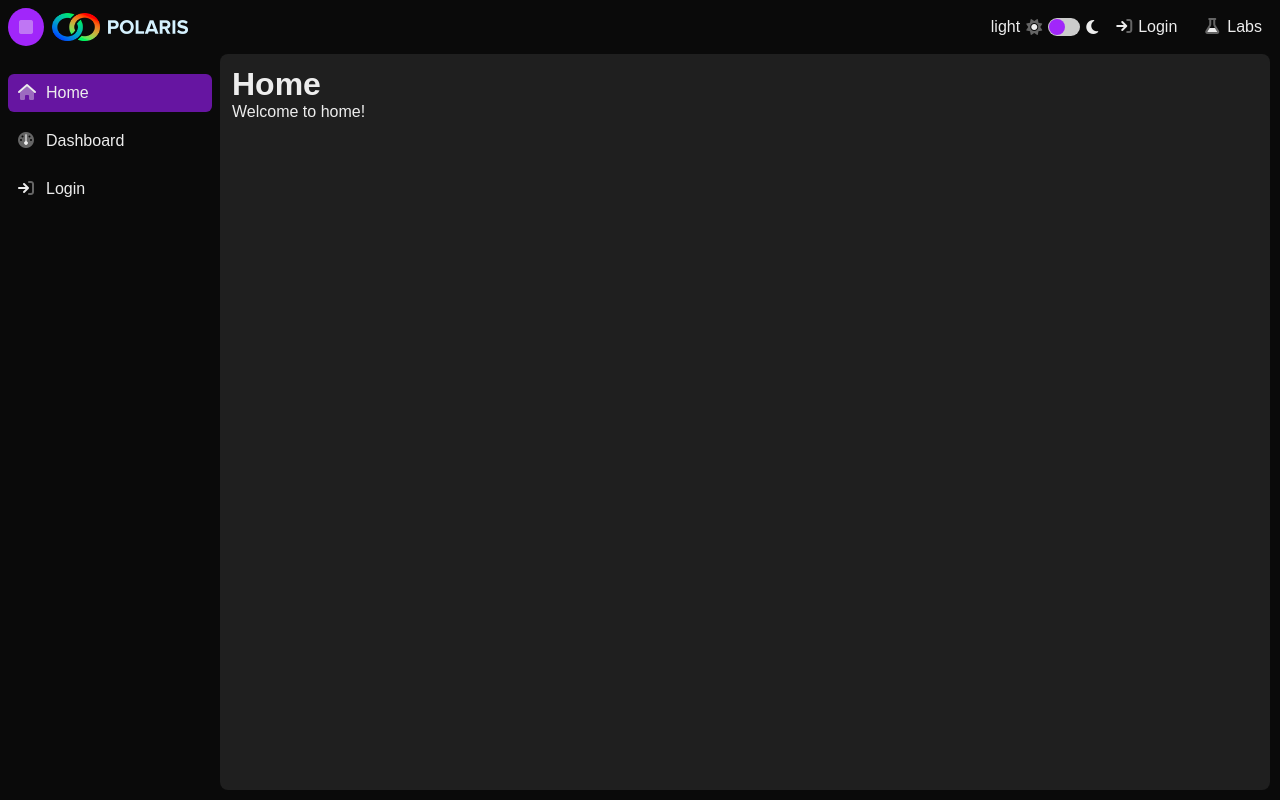
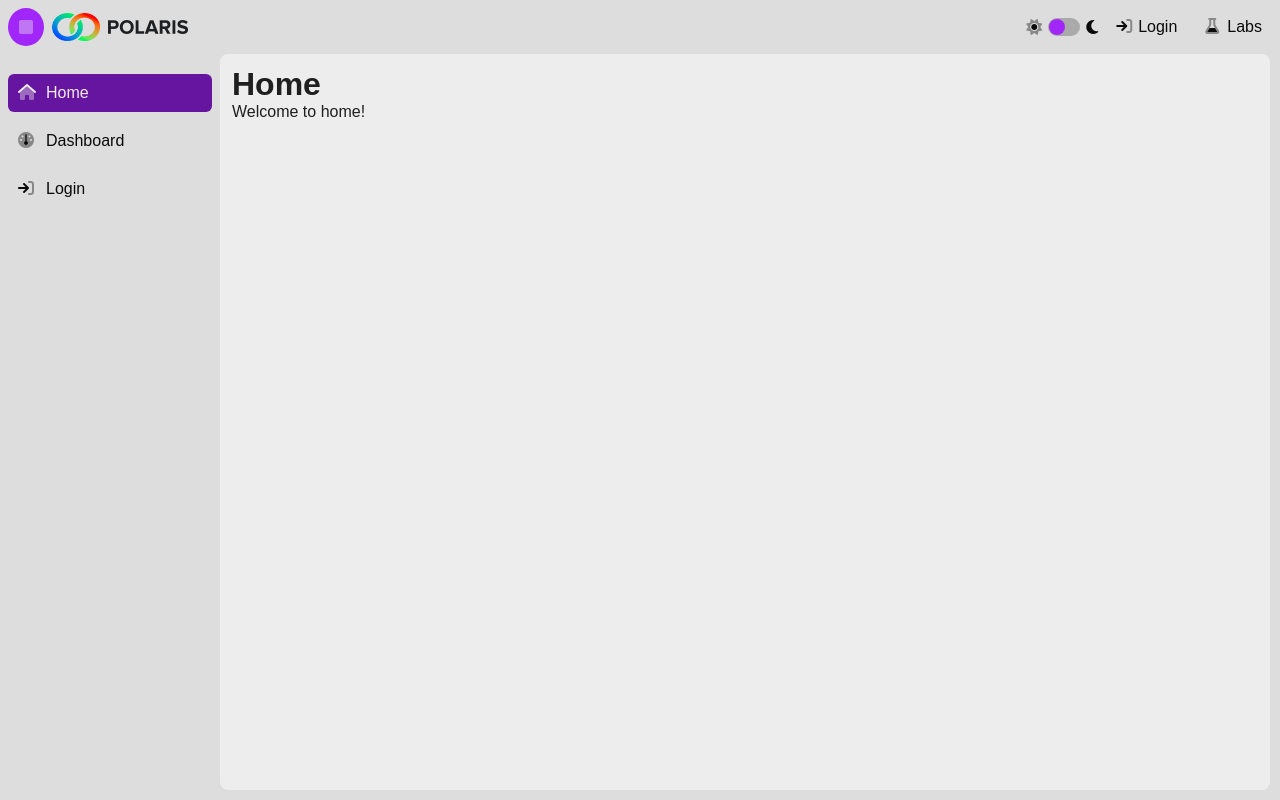
Before and after one commit to neofuture/polaris-nextjs, a Next.js app: page / in a window 1280 px wide. Built offline with nearby package versions, Linux system fonts and the light colour scheme; no server answers.

Commit message:
Theme switcher

```diff
--- a/src/app/globals.css
+++ b/src/app/globals.css
@@ -1,27 +1,4 @@
 :root {
-    --background: #0a0a0a;
-    --foreground: #ededed;
-    --background-main: #1f1f1f;
-    --foreground-main: #ededed;
-
-    --nav-link-color: #ededed;
-    --nav-link-highlight-color: #ededed;
-    --button-color: #ededed;
-    --container-background-color: #0a0a0a;
-
-
-
-    /*--background: #ededed;*/
-    /*--foreground: #0a0a0a;*/
-    /*--background-main: #ededed;*/
-    /*--foreground-main: #1f1f1f;*/
-
-    /*--nav-link-color: #0a0a0a;*/
-    /*--nav-link-highlight-color: #ededed;*/
-    /*--button-color: #ededed;*/
-    /*--container-background-color: #dedddd;*/
-
-
 
     --light-primary: #a126fa;
     --dark-primary: #6615a1;
@@ -32,6 +9,30 @@
     --navbar-height: 54px;
 
     --transition-delay: 250ms;
+}
+
+.dark {
+    --background: #0a0a0a;
+    --foreground: #ededed;
+    --background-main: #1f1f1f;
+    --foreground-main: #ededed;
+
+    --nav-link-color: #ededed;
+    --nav-link-highlight-color: #ededed;
+    --button-color: #ededed;
+    --container-background-color: #0a0a0a;
+}
+
+.light {
+    --background: #ededed;
+    --foreground: #0a0a0a;
+    --background-main: #ededed;
+    --foreground-main: #1f1f1f;
+
+    --nav-link-color: #0a0a0a;
+    --nav-link-highlight-color: #ededed;
+    --button-color: #ededed;
+    --container-background-color: #dedddd;
 }
 
 html,
@@ -46,6 +47,7 @@ body {
     font-family: Arial, Helvetica, sans-serif;
     -webkit-font-smoothing: antialiased;
     -moz-osx-font-smoothing: grayscale;
+    transition: background-color var(--transition-delay), color var(--transition-delay);
 }
 
 * {
--- a/src/components/microcomponents/toggle/toggle.module.css
+++ b/src/components/microcomponents/toggle/toggle.module.css
@@ -1,7 +1,7 @@
 .toggle {
     width: 32px;
     height: 18px;
-    background-color: #ccc;
+    background-color: #aaa;
     border-radius: 25px;
     position: relative;
     cursor: pointer;
@@ -17,7 +17,7 @@
     position: absolute;
     top: 1px;
     left: 1px;
-    transition: left 0.3s;
+    transition: left 0.1s;
 }
 
 .toggled {
--- a/src/components/top-navigation/top-navigation.component.tsx
+++ b/src/components/top-navigation/top-navigation.component.tsx
@@ -24,10 +24,6 @@ const TopNavigation: React.FC<TopNavigationProps> = ({ project }) => {
         setIsToggled(theme === 'dark');
     }, [theme]);
 
-    // const handleToggle = () => {
-    //     toggleTheme();
-    // };
-
     return (
         <header className={styles.header}>
             <nav className={styles['first-nav']}>
@@ -36,13 +32,12 @@ const TopNavigation: React.FC<TopNavigationProps> = ({ project }) => {
                         iconName={isSidebarOpen ? "fad fa-square" : "fad fa-sidebar"}/>
                 <div className={styles.logo}>
                     <Image src='/images/hoops.png' width='48' height='28' alt={project}/>
-                    <Image src="/images/polaris.png" width='80' height='14' alt={project}/>
+                    <Image src={theme === 'dark' ? '/images/polaris.png' : '/images/polaris_dark.png'} width='80' height='14' alt={project} />
                 </div>
             </nav>
             <nav>
                 <ul className={styles['nav-list']}>
                     <li className={styles['theme-switch']}>
-                        {theme}
                         <i className="fad fa-sun"/>
                         <Toggle initialState={isToggled} onToggle={toggleTheme}/>
                         <i className="fad fa-moon"/>
```
